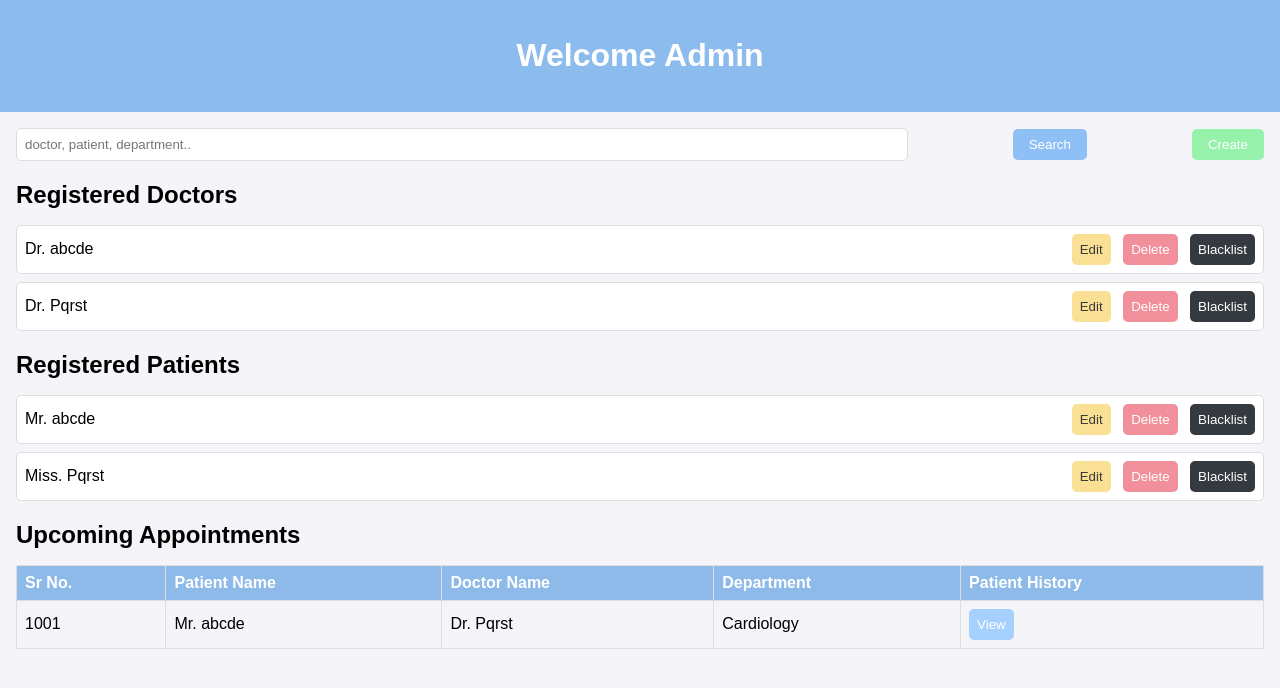
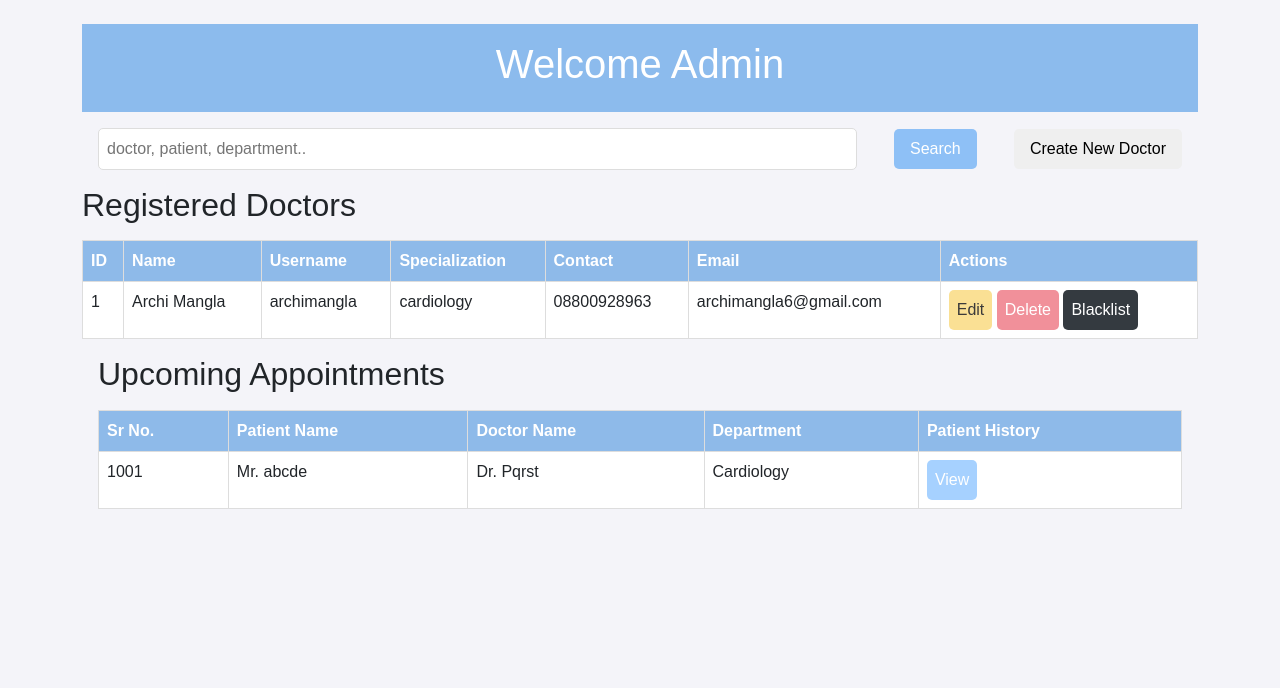
Before and after one commit to 23f3001438/hospital-management-sys, a Flask app: page /admindb in a window 1280 px wide. Shown: the top 688 px of the page. Run offline with Flask 3, Linux system fonts and the light colour scheme.

Commit message:
jinja updation for created  doctor database

```diff
--- a/app.py
+++ b/app.py
@@ -49,7 +49,7 @@ def register():
         ).first()
 
         if existing_user:
-            flash('User with this username, email, or contact already exists.', 'error')
+            flash('User with this username, email, or contact already exists.', 'danger')
             return redirect('/register')
 
         new_patient = Patient(
@@ -83,22 +83,23 @@ def login():
         elif role == 'admin':
             user = Admin.query.filter_by(username=username).first()
         else:
-            flash('Invalid role selected.', 'error')
+            flash('Invalid role selected.', 'danger')
             return redirect('/login')
 
         if user and check_password_hash(user.password, password):
             flash(f'Login successful as {role}!', 'success')
             return redirect(url_for('home'))
         else:
-            flash('Invalid username or password.', 'error')
+            flash('Invalid username or password.', 'danger')
             return redirect('/login')
 
     return render_template('login.html')
 
 @app.route('/admindb')
 def admindb():
+    doctors = Doctor.query.all()
     admins = Admin.query.all()
-    return render_template('admindb.html', admins=admins)
+    return render_template('admindb.html', doctors=doctors, admins=admins)
 
 @app.route('/patientdb')
 def patientdb():
@@ -110,6 +111,44 @@ def docdb():
     doctors = Doctor.query.all()
     return render_template('docdb.html', doctors=doctors)
 
+@app.route('/createdoc', methods=['GET', 'POST'])
+def createdoc():
+    if request.method == 'POST':
+        name = request.form.get('name')
+        username = request.form.get('username')
+        password = request.form.get('password')
+        hashed_password = generate_password_hash(password, method='pbkdf2:sha256')
+        specialization = request.form.get('specialization')
+        contact = request.form.get('contact')
+        email = request.form.get('email')
+
+        existing_user = Doctor.query.filter(
+        (Doctor.username == username) |
+        (Doctor.contact == contact) |
+        (Doctor.email == email)
+    ).first()
+
+        if existing_user:
+            flash('Doctor with this username or contact already exists.', 'danger')
+            return redirect('/createdoc')
+
+        new_doctor = Doctor(
+            name=name,
+            username=username,
+            specialization=specialization,
+            password=hashed_password,
+            contact=contact,
+            email=email,
+
+        )
+        db.session.add(new_doctor)
+        db.session.commit()
+        flash('Doctor created successfully!', 'success')
+        return redirect(url_for('docdb'))
+
+    return render_template('createdoc.html')
+
+
 if __name__ == '__main__':
     adm()
     app.run(debug=True, port=5001)
--- a/templates/admindb.html
+++ b/templates/admindb.html
@@ -1,9 +1,7 @@
-<!DOCTYPE html>
-<html lang="en">
-<head>
-    <meta charset="UTF-8">
-    <meta name="viewport" content="width=device-width, initial-scale=1.0">
-    <title>Admins Assemble</title>
+{% extends 'base.html' %}
+{% block title %}Admin Dashboard{% endblock %}
+
+{% block content %}
     <style>
         body {
             font-family: Arial, sans-serif;
@@ -71,17 +69,20 @@
             border-radius: 5px;
             cursor: pointer;
         }
-        .actions .edit-btn {
+        .edit-btn {
             background-color: #fae094;
             color: rgb(59, 58, 58);
+            padding: 0.5rem; border: none; border-radius: 5px; cursor: pointer;
         }
-        .actions .delete-btn {
+        .delete-btn {
             background-color: #f1909a;
             color: white;
+            padding: 0.5rem; border: none; border-radius: 5px; cursor: pointer;
         }
-        .actions .blacklist-btn {
+        .blacklist-btn {
             background-color: #343a40;
             color: white;
+            padding: 0.5rem; border: none; border-radius: 5px; cursor: pointer;
         }
         .table {
             width: 100%;
@@ -114,28 +115,46 @@
     <div class="search-bar">
         <input type="text" placeholder="doctor, patient, department..">
         <button class="search-btn">Search</button>
-        <button class="create-btn">Create</button>
+        <button onclick="location.href='/createdoc'">Create New Doctor</button>
     </div>
-    <div class="section">
+
+
+    <div>
         <h2>Registered Doctors</h2>
-        <div class="list-item">
-            <span>Dr. abcde</span>
-            <div class="actions">
-                <button class="edit-btn">Edit</button>
-                <button class="delete-btn">Delete</button>
-                <button class="blacklist-btn">Blacklist</button>
-            </div>
-        </div>
-        <div class="list-item">
-            <span>Dr. Pqrst</span>
-            <div class="actions">
-                <button class="edit-btn">Edit</button>
-                <button class="delete-btn">Delete</button>
-                <button class="blacklist-btn">Blacklist</button>
-            </div>
-        </div>
+        <table class="table">
+            <thead>
+                <tr>
+                    <th>ID</th>
+                    <th>Name</th>
+                    <th>Username</th>
+                    <th>Specialization</th>
+                    <th>Contact</th>
+                    <th>Email</th>
+                    <th>Actions</th>
+                </tr>
+            </thead>
+
+            <tbody>
+                {% for doctor in doctors %}
+                <tr>
+                    <td>{{ doctor.id }}</td>
+                    <td>{{ doctor.name }}</td>
+                    <td>{{ doctor.username }}</td>
+                    <td>{{ doctor.specialization }}</td>
+                    <td>{{ doctor.contact }}</td>
+                    <td>{{ doctor.email }}</td>
+                    <td>
+                    <button class="edit-btn" onclick="location.href='/edit_doctor/{{ doctor.id }}'">Edit</button>
+                    <button class="delete-btn" onclick="location.href='/delete_doctor/{{ doctor.id }}'">Delete</button>
+                    <button class="blacklist-btn" onclick="location.href='/blacklist_doctor/{{ doctor.id }}'">Blacklist</button>
+                    </td>
+                </tr>
+                {% endfor %}
+
+            </tbody>
+        </table>
     </div>
-    <div class="section">
+    {# <div class="section">
         <h2>Registered Patients</h2>
         <div class="list-item">
             <span>Mr. abcde</span>
@@ -153,7 +172,7 @@
                 <button class="blacklist-btn">Blacklist</button>
             </div>
         </div>
-    </div>
+    </div> #}
     <div class="section">
         <h2>Upcoming Appointments</h2>
         <table class="table">
@@ -177,5 +196,4 @@
             </tbody>
         </table>
     </div>
-</body>
-</html>
+{% endblock %}
```
Also changed, not shown: model.py (+14 -0 lines), templates/createdoc.html (added, +33 -0 lines), instance/hms_am.db.
